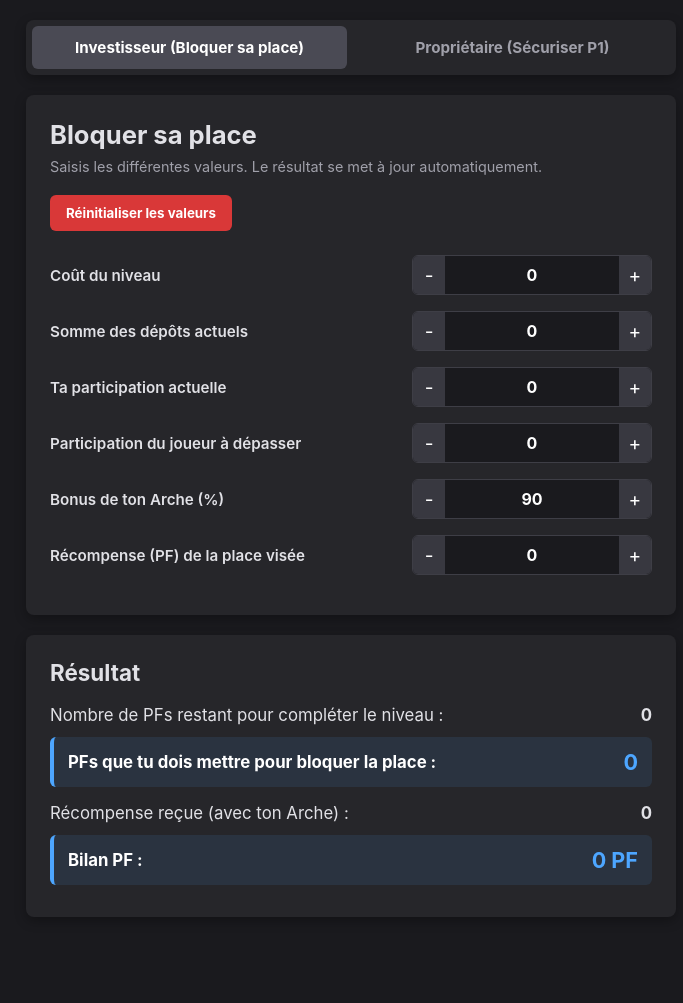
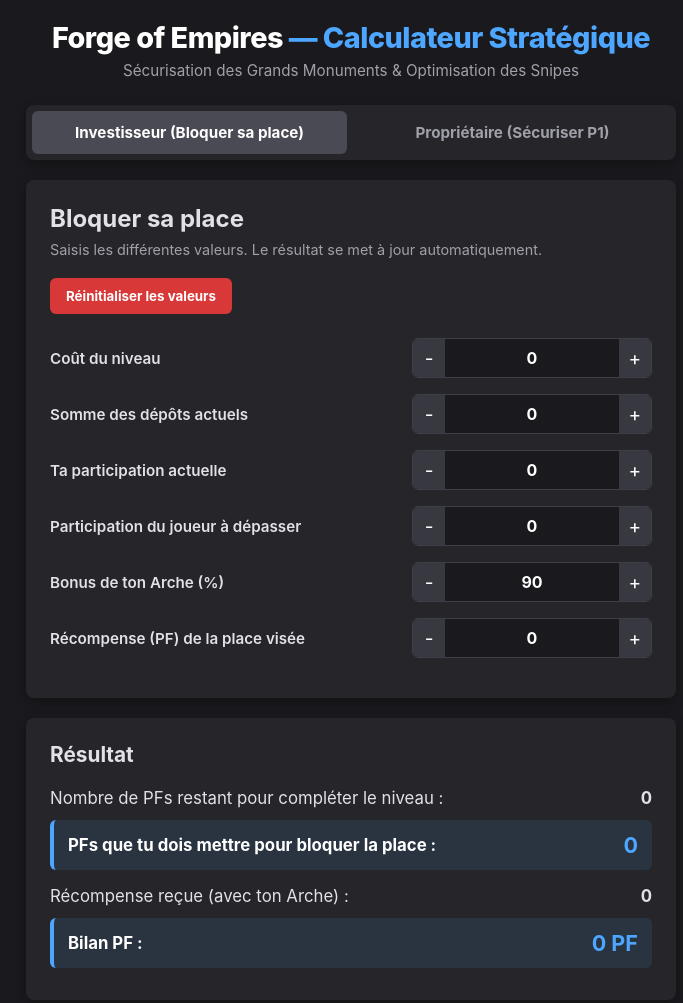
Before and after one commit to sapinbarbu/foe, a plain HTML site: page index.html in a window 1280 px wide. Shown: the whole page, without its empty margins (289-972 px from the left). Before the commit the page ends 937 px from the top, so only its background shows below. Drawn offline with Linux system fonts and the light colour scheme.

Commit message:
Refactor header and card titles in index.html

```diff
--- a/index.html
+++ b/index.html
@@ -24,6 +24,27 @@
       flex-direction: column;
       gap: 20px;
     }
+    /* En-tête principal */
+    .app-header {
+      text-align: center;
+      margin-bottom: 5px;
+    }
+    .app-header h1 {
+      font-size: 1.8rem;
+      font-weight: 800;
+      color: #ffffff;
+      margin: 0 0 6px 0;
+      letter-spacing: -0.5px;
+    }
+    .app-header h1 span {
+      color: #4DA6FF;
+    }
+    .app-header p {
+      margin: 0;
+      color: #a0a0aa;
+      font-size: 0.95rem;
+    }
+
     /* Style des Onglets */
     .tabs {
       display: flex;
@@ -69,9 +90,9 @@
       padding: 24px;
       box-shadow: 0 4px 12px rgba(0,0,0,0.3);
     }
-    h1 {
+    .card h2 {
       margin: 0 0 8px 0;
-      font-size: 1.6rem;
+      font-size: 1.5rem;
     }
     p.subtitle {
       margin: 0 0 20px 0;
@@ -149,9 +170,9 @@
     input[type=number]::-webkit-outer-spin-button { -webkit-appearance: none; margin: 0; }
     input[type=number] { -moz-appearance: textfield; }
 
-    .result-card h2 {
+    .result-card h3 {
       margin-top: 0;
-      font-size: 1.4rem;
+      font-size: 1.3rem;
     }
     .result-row {
       display: flex;
@@ -237,6 +258,12 @@
 <body>
 
 <div class="container">
+  <!-- Titre Principal -->
+  <header class="app-header">
+    <h1>Forge of Empires <span>— Calculateur Stratégique</span></h1>
+    <p>Sécurisation des Grands Monuments & Optimisation des Snipes</p>
+  </header>
+
   <!-- Barre d'onglets -->
   <div class="tabs">
     <button class="tab-btn active" onclick="switchTab('tab-investor')">Investisseur (Bloquer sa place)</button>
@@ -246,7 +273,7 @@
   <!-- ONGLET 1: INVESTISSEUR -->
   <div id="tab-investor" class="tab-content active">
     <div class="card">
-      <h1>Bloquer sa place</h1>
+      <h2>Bloquer sa place</h2>
       <p class="subtitle">Saisis les différentes valeurs. Le résultat se met à jour automatiquement.</p>
 
       <button class="btn-reset" onclick="resetInvestorForm()">Réinitialiser les valeurs</button>
@@ -307,7 +334,7 @@
     </div>
 
     <div class="card result-card">
-      <h2>Résultat</h2>
+      <h3>Résultat</h3>
       <div class="result-row">
         <span>Nombre de PFs restant pour compléter le niveau :</span>
         <span class="result-value" id="resRemaining">0</span>
@@ -330,7 +357,7 @@
   <!-- ONGLET 2: PROPRIÉTAIRE (SÉCURISATION P1) -->
   <div id="tab-owner" class="tab-content">
     <div class="card">
-      <h1>Sécuriser la P1 de son GM</h1>
+      <h2>Sécuriser la P1 de son GM</h2>
       <p class="subtitle">Calcule le montant de PFs à poser pour ouvrir la P1 à un investisseur (taux 1.9 par défaut).</p>
 
       <button class="btn-reset" onclick="resetOwnerForm()">Réinitialiser les valeurs</button>
@@ -367,7 +394,7 @@
     </div>
 
     <div class="card result-card">
-      <h2>Résultat Propriétaire</h2>
+      <h3>Résultat Propriétaire</h3>
       <div class="result-row">
         <span>PFs à investir par le propriétaire :</span>
         <span class="result-value highlight" id="resOwnerSecure">0 PF</span>
```
